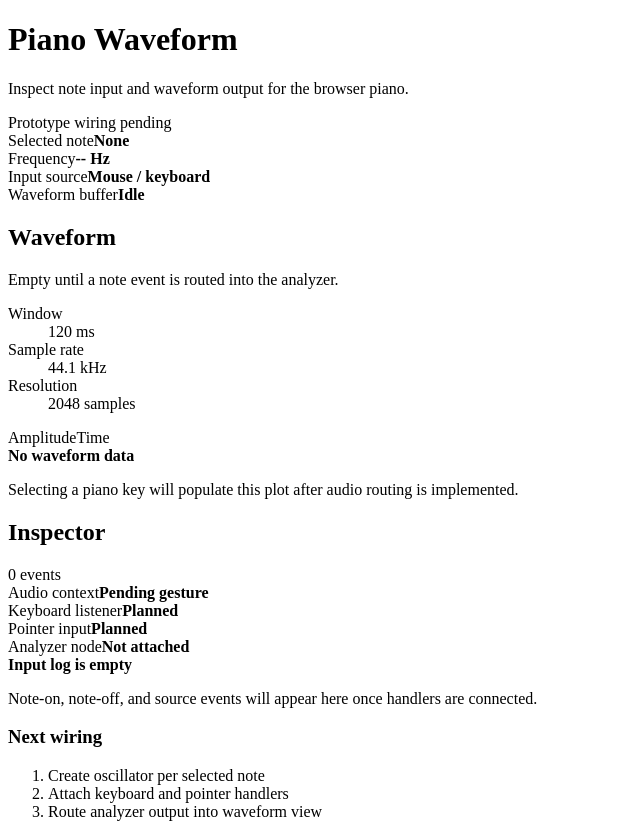
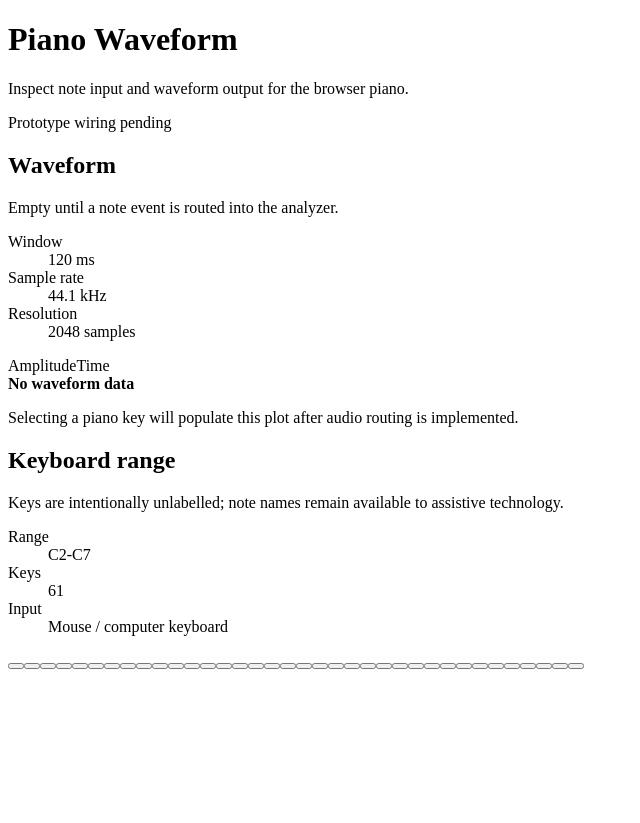
Before and after one commit to key40121/piano_waveform, a React (Vite) app: page / in a window 1280 px wide. Shown: the top 823 px of the page, without its empty margins (0-640 px from the left). After the commit the page ends 800 px from the top, so only its background shows below. Built offline with nearby package versions, Linux system fonts and the light colour scheme; the HTML template or start-up script is replaced by a standard one.

Commit message:
Refine keyboard layout and remove unused panels

```diff
--- a/src/components/MetricsGrid.jsx
+++ /dev/null
@@ -1,12 +0,0 @@
-export default function MetricsGrid({ meters }) {
-  return (
-    <section className="metrics-grid" aria-label="Current instrument state">
-      {meters.map((meter) => (
-        <div className={`metric ${meter.tone}`} key={meter.label}>
-          <span>{meter.label}</span>
-          <strong>{meter.value}</strong>
-        </div>
-      ))}
-    </section>
-  );
-}
--- a/src/components/PianoKeyboard.jsx
+++ b/src/components/PianoKeyboard.jsx
@@ -27,7 +27,7 @@ export default function PianoKeyboard({ blackKeys, range, whiteKeys }) {
       </div>
       <div className="keyboard-shell">
         <div className="keybed" aria-label="Piano keys">
-          <div className="white-keys">
+          <div className="white-keys" style={{ '--white-key-count': whiteKeys.length }}>
             {whiteKeys.map((note) => (
               <button className="white-key" key={note} type="button" aria-label={note} />
             ))}
--- a/src/components/WaveformWorkspace.jsx
+++ b/src/components/WaveformWorkspace.jsx
@@ -1,7 +1,7 @@
 const gridColumns = Array.from({ length: 12 }, (_, index) => index);
 const gridRows = Array.from({ length: 6 }, (_, index) => index);
 
-export default function WaveformWorkspace({ readouts, setupChecklist, transportStatus }) {
+export default function WaveformWorkspace({ readouts }) {
   return (
     <section className="workspace" aria-label="Waveform workspace">
       <section className="waveform-panel" aria-label="Waveform preview">
@@ -46,39 +46,6 @@ export default function WaveformWorkspace({ readouts, setupChecklist, transportS
           </div>
         </div>
       </section>
-
-      <aside className="inspector-panel" aria-label="Input and audio inspector">
-        <div className="panel-head compact">
-          <h2>Inspector</h2>
-          <span className="quiet-value">0 events</span>
-        </div>
-
-        <div className="status-list" aria-label="Implementation status">
-          {transportStatus.map((item) => (
-            <div className="status-row" key={item.label}>
-              <span className={`status-mark ${item.state}`} />
-              <div>
-                <span>{item.label}</span>
-                <strong>{item.value}</strong>
-              </div>
-            </div>
-          ))}
-        </div>
-
-        <div className="empty-log">
-          <strong>Input log is empty</strong>
-          <p>Note-on, note-off, and source events will appear here once handlers are connected.</p>
-        </div>
-
-        <div className="checklist" aria-label="Next implementation steps">
-          <h3>Next wiring</h3>
-          <ol>
-            {setupChecklist.map((item) => (
-              <li key={item}>{item}</li>
-            ))}
-          </ol>
-        </div>
-      </aside>
     </section>
   );
 }
--- a/src/data/keyboard.js
+++ b/src/data/keyboard.js
@@ -1,59 +1,24 @@
-export const whiteKeys = [
-  'C3',
-  'D3',
-  'E3',
-  'F3',
-  'G3',
-  'A3',
-  'B3',
-  'C4',
-  'D4',
-  'E4',
-  'F4',
-  'G4',
-  'A4',
-  'B4',
-  'C5',
-  'D5',
-  'E5',
-  'F5',
-  'G5',
-  'A5',
-  'B5',
-  'C6',
+const octaves = [2, 3, 4, 5, 6];
+const whiteNoteNames = ['C', 'D', 'E', 'F', 'G', 'A', 'B'];
+const blackNotePositions = [
+  { name: 'C#', afterWhiteOffset: 0 },
+  { name: 'D#', afterWhiteOffset: 1 },
+  { name: 'F#', afterWhiteOffset: 3 },
+  { name: 'G#', afterWhiteOffset: 4 },
+  { name: 'A#', afterWhiteOffset: 5 },
 ];
 
-export const blackKeys = [
-  { note: 'C#3', afterWhiteKey: 0 },
-  { note: 'D#3', afterWhiteKey: 1 },
-  { note: 'F#3', afterWhiteKey: 3 },
-  { note: 'G#3', afterWhiteKey: 4 },
-  { note: 'A#3', afterWhiteKey: 5 },
-  { note: 'C#4', afterWhiteKey: 7 },
-  { note: 'D#4', afterWhiteKey: 8 },
-  { note: 'F#4', afterWhiteKey: 10 },
-  { note: 'G#4', afterWhiteKey: 11 },
-  { note: 'A#4', afterWhiteKey: 12 },
-  { note: 'C#5', afterWhiteKey: 14 },
-  { note: 'D#5', afterWhiteKey: 15 },
-  { note: 'F#5', afterWhiteKey: 17 },
-  { note: 'G#5', afterWhiteKey: 18 },
-  { note: 'A#5', afterWhiteKey: 19 },
+export const whiteKeys = [
+  ...octaves.flatMap((octave) => whiteNoteNames.map((name) => `${name}${octave}`)),
+  'C7',
 ];
 
-export const instrumentMeters = [
-  { label: 'Selected note', value: 'None', tone: 'muted' },
-  { label: 'Frequency', value: '-- Hz', tone: 'muted' },
-  { label: 'Input source', value: 'Mouse / keyboard', tone: 'ready' },
-  { label: 'Waveform buffer', value: 'Idle', tone: 'muted' },
-];
-
-export const transportStatus = [
-  { label: 'Audio context', value: 'Pending gesture', state: 'warning' },
-  { label: 'Keyboard listener', value: 'Planned', state: 'idle' },
-  { label: 'Pointer input', value: 'Planned', state: 'idle' },
-  { label: 'Analyzer node', value: 'Not attached', state: 'error' },
-];
+export const blackKeys = octaves.flatMap((octave, octaveIndex) =>
+  blackNotePositions.map(({ afterWhiteOffset, name }) => ({
+    note: `${name}${octave}`,
+    afterWhiteKey: octaveIndex * whiteNoteNames.length + afterWhiteOffset,
+  })),
+);
 
 export const waveformReadouts = [
   { label: 'Window', value: '120 ms' },
@@ -62,15 +27,9 @@ export const waveformReadouts = [
 ];
 
 export const keyboardRange = {
-  first: 'C3',
-  last: 'C6',
+  first: 'C2',
+  last: 'C7',
   whiteKeyCount: whiteKeys.length,
   blackKeyCount: blackKeys.length,
   inputMode: 'Mouse / computer keyboard',
 };
-
-export const setupChecklist = [
-  'Create oscillator per selected note',
-  'Attach keyboard and pointer handlers',
-  'Route analyzer output into waveform view',
-];
--- a/src/pages/PianoWaveformPage.jsx
+++ b/src/pages/PianoWaveformPage.jsx
@@ -1,13 +1,9 @@
 import AppHeader from '../components/AppHeader';
-import MetricsGrid from '../components/MetricsGrid';
 import PianoKeyboard from '../components/PianoKeyboard';
 import WaveformWorkspace from '../components/WaveformWorkspace';
 import {
   blackKeys,
-  instrumentMeters,
   keyboardRange,
-  setupChecklist,
-  transportStatus,
   waveformReadouts,
   whiteKeys,
 } from '../data/keyboard';
@@ -16,12 +12,7 @@ export default function PianoWaveformPage() {
   return (
     <main className="app-shell" aria-label="Piano waveform interface">
       <AppHeader />
-      <MetricsGrid meters={instrumentMeters} />
-      <WaveformWorkspace
-        readouts={waveformReadouts}
-        setupChecklist={setupChecklist}
-        transportStatus={transportStatus}
-      />
+      <WaveformWorkspace readouts={waveformReadouts} />
       <PianoKeyboard blackKeys={blackKeys} range={keyboardRange} whiteKeys={whiteKeys} />
     </main>
   );
--- a/src/styles.css
+++ b/src/styles.css
@@ -1,16 +1,13 @@
 :root {
   --bg: #11161a;
   --surface: #161d22;
-  --surface-2: #1b2329;
   --panel: #13191e;
   --line: #2c363d;
-  --line-soft: #222b31;
   --text: #e4e9ec;
   --muted: #93a0a8;
   --quiet: #677680;
   --accent: #70c7ba;
   --warn: #c8a75c;
-  --error: #c87568;
   --key-white: #eff2f3;
   --key-white-edge: #c5cdd1;
   --key-black: #10161b;
@@ -40,14 +37,13 @@ body {
 .app-shell {
   display: grid;
   min-height: 100dvh;
-  grid-template-rows: auto auto minmax(340px, 1fr) auto;
+  grid-template-rows: auto minmax(340px, 1fr) auto;
   gap: 14px;
   padding: 16px;
   background: var(--bg);
 }
 
 .topbar,
-.metrics-grid,
 .workspace,
 .keyboard-section {
   width: min(100%, 1400px);
@@ -92,7 +88,6 @@ h3 {
 .header-copy,
 .panel-head p,
 .section-head p,
-.empty-log p,
 .empty-message p {
   margin-bottom: 0;
   color: var(--muted);
@@ -113,43 +108,18 @@ h3 {
   padding: 8px 11px;
 }
 
-.state-dot,
-.status-mark {
+.state-dot {
   display: inline-block;
   flex: 0 0 auto;
   border-radius: 999px;
-}
-
-.state-dot {
   width: 8px;
   height: 8px;
   background: var(--warn);
 }
 
-.metrics-grid {
-  display: grid;
-  grid-template-columns: 1.3fr 1fr 1.3fr 1fr;
-  border: 1px solid var(--line);
-  background: var(--surface);
-}
-
-.metric {
-  min-width: 0;
-  border-right: 1px solid var(--line);
-  padding: 11px 12px;
-}
-
-.metric:last-child {
-  border-right: 0;
-}
-
-.metric span,
 .readout-list dt,
 .range-summary dt,
-.quiet-value,
-.axis-label,
-.status-row span,
-.checklist h3 {
+.axis-label {
   color: var(--quiet);
   font-size: 0.7rem;
   font-weight: 760;
@@ -157,10 +127,8 @@ h3 {
   text-transform: uppercase;
 }
 
-.metric strong,
 .readout-list dd,
-.range-summary dd,
-.status-row strong {
+.range-summary dd {
   display: block;
   overflow: hidden;
   margin: 5px 0 0;
@@ -173,22 +141,11 @@ h3 {
   white-space: nowrap;
 }
 
-.metric.ready strong {
-  color: var(--accent);
-}
-
-.metric.muted strong {
-  color: #b0bac0;
-}
-
 .workspace {
-  display: grid;
-  grid-template-columns: minmax(0, 2.25fr) minmax(260px, 0.75fr);
-  gap: 14px;
+  display: block;
 }
 
 .waveform-panel,
-.inspector-panel,
 .keyboard-section {
   border: 1px solid var(--line);
   background: var(--surface);
@@ -208,11 +165,6 @@ h3 {
   gap: 18px;
   border-bottom: 1px solid var(--line);
   padding: 12px 14px;
-}
-
-.panel-head.compact {
-  align-items: center;
-  padding: 12px;
 }
 
 .readout-list,
@@ -293,72 +245,11 @@ h3 {
   padding-left: 10px;
 }
 
-.empty-message strong,
-.empty-log strong {
+.empty-message strong {
   display: block;
   margin-bottom: 5px;
   color: var(--text);
   font-size: 0.9rem;
-}
-
-.inspector-panel {
-  min-width: 0;
-  background: var(--panel);
-}
-
-.status-list {
-  border-bottom: 1px solid var(--line);
-}
-
-.status-row {
-  display: grid;
-  grid-template-columns: 10px minmax(0, 1fr);
-  align-items: start;
-  gap: 9px;
-  border-bottom: 1px solid var(--line-soft);
-  padding: 10px 12px;
-}
-
-.status-row:last-child {
-  border-bottom: 0;
-}
-
-.status-mark {
-  width: 7px;
-  height: 7px;
-  margin-top: 4px;
-  background: var(--quiet);
-}
-
-.status-mark.warning {
-  background: var(--warn);
-}
-
-.status-mark.error {
-  background: var(--error);
-}
-
-.status-row strong {
-  color: #c6d0d5;
-}
-
-.empty-log,
-.checklist {
-  padding: 13px 12px;
-}
-
-.empty-log {
-  border-bottom: 1px solid var(--line);
-}
-
-.checklist ol {
-  display: grid;
-  gap: 8px;
-  margin: 10px 0 0;
-  padding-left: 18px;
-  color: var(--muted);
-  font-size: 0.84rem;
-  line-height: 1.4;
 }
 
 .keyboard-section {
@@ -381,7 +272,7 @@ h3 {
 .white-keys {
   display: grid;
   height: 100%;
-  grid-template-columns: repeat(22, minmax(28px, 1fr));
+  grid-template-columns: repeat(var(--white-key-count), minmax(24px, 1fr));
   gap: 1px;
 }
 
@@ -417,27 +308,9 @@ h3 {
   border-top: 0;
 }
 
-@media (max-width: 980px) {
-  .metrics-grid {
-    grid-template-columns: repeat(2, minmax(120px, 1fr));
-  }
-
-  .metric:nth-child(2n) {
-    border-right: 0;
-  }
-
-  .metric:nth-child(n + 3) {
-    border-top: 1px solid var(--line);
-  }
-
-  .workspace {
-    grid-template-columns: 1fr;
-  }
-}
-
 @media (max-width: 720px) {
   .app-shell {
-    grid-template-rows: auto auto auto auto;
+    grid-template-rows: auto auto auto;
     padding: 12px;
   }
 
@@ -451,19 +324,6 @@ h3 {
     justify-self: start;
   }
 
-  .metrics-grid {
-    grid-template-columns: 1fr;
-  }
-
-  .metric,
-  .metric:nth-child(2n) {
-    border-right: 0;
-  }
-
-  .metric:nth-child(n + 2) {
-    border-top: 1px solid var(--line);
-  }
-
   .readout-list,
   .range-summary {
     grid-auto-flow: row;
@@ -475,6 +335,6 @@ h3 {
   }
 
   .white-keys {
-    min-width: 820px;
+    min-width: 1180px;
   }
 }
```
